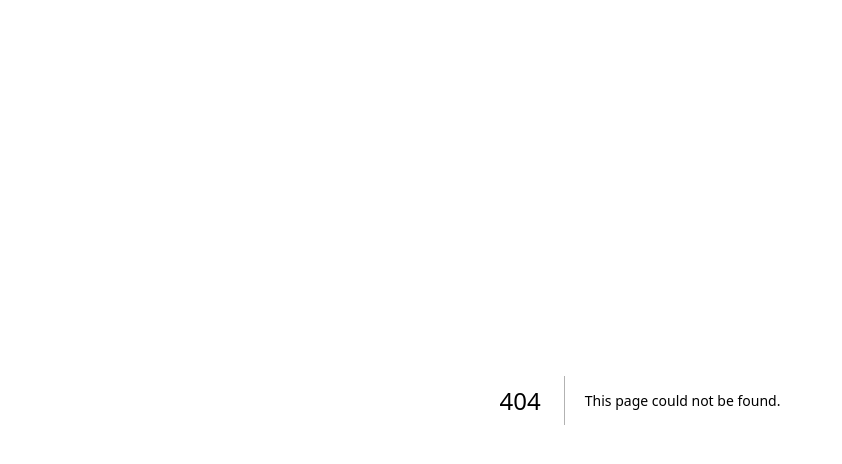
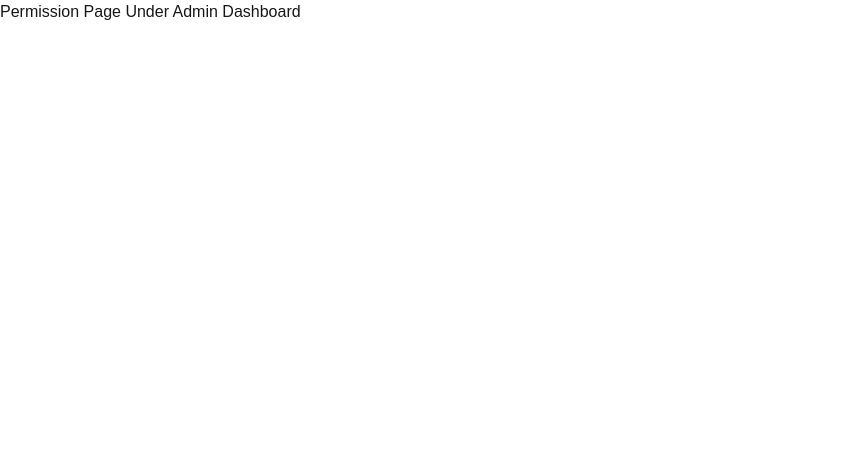
Before and after one commit to Ahmad-Sip-Operations/general-template, a Next.js app: page /admin-dashboard/permission in a window 1280 px wide. Before the commit this address had no page. Shown: the top 464 px of the page, without its empty margins (0-842 px from the left). Built offline with nearby package versions, Linux system fonts and the light colour scheme.

Commit message:
modifying template

```diff
--- /dev/null
+++ b/src/app/(dashboard)/admin-dashboard/(pages)/permission/page.tsx
@@ -0,0 +1,7 @@
+import React from "react";
+
+function page() {
+  return <div>Permission Page Under Admin Dashboard</div>;
+}
+
+export default page;
--- /dev/null
+++ b/src/app/(dashboard)/admin-dashboard/(pages)/role/page.tsx
@@ -0,0 +1,7 @@
+import React from "react";
+
+function page() {
+  return <div>Role Page Under Admin Dashboard</div>;
+}
+
+export default page;
```
